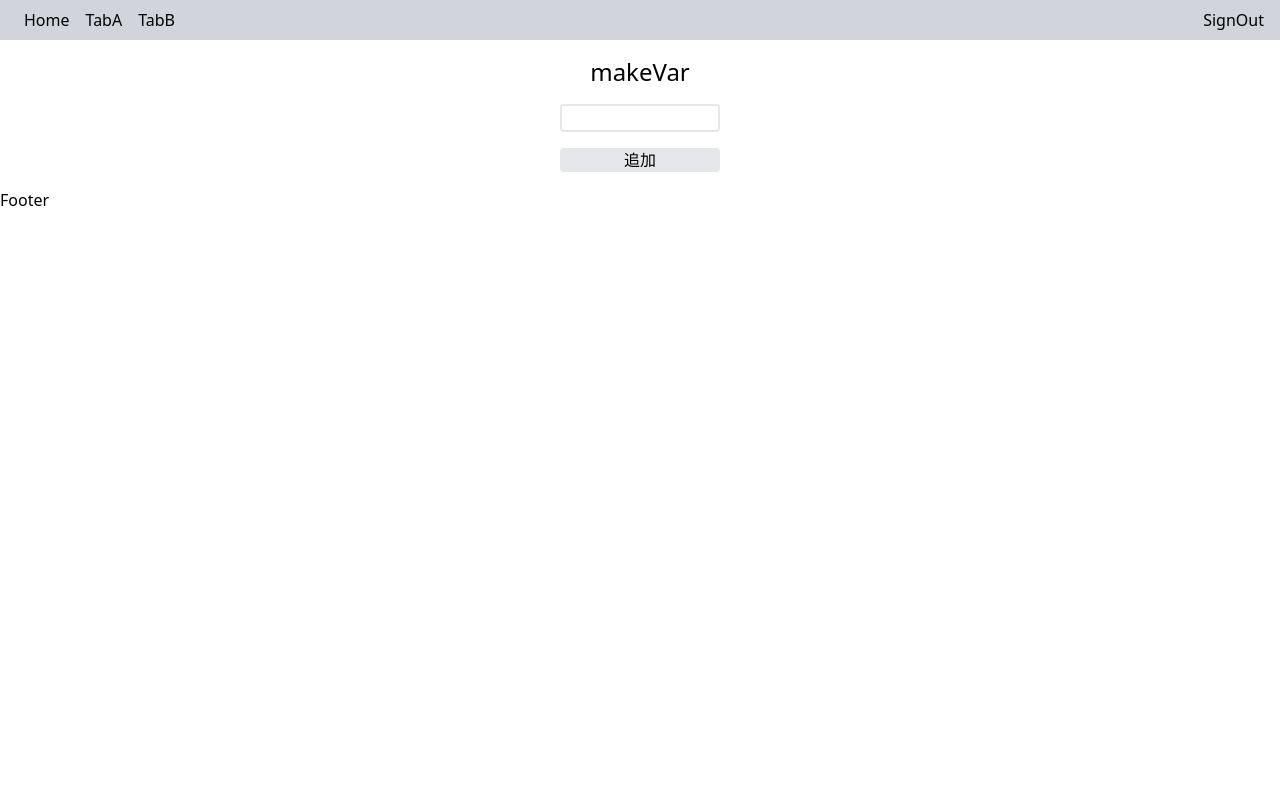
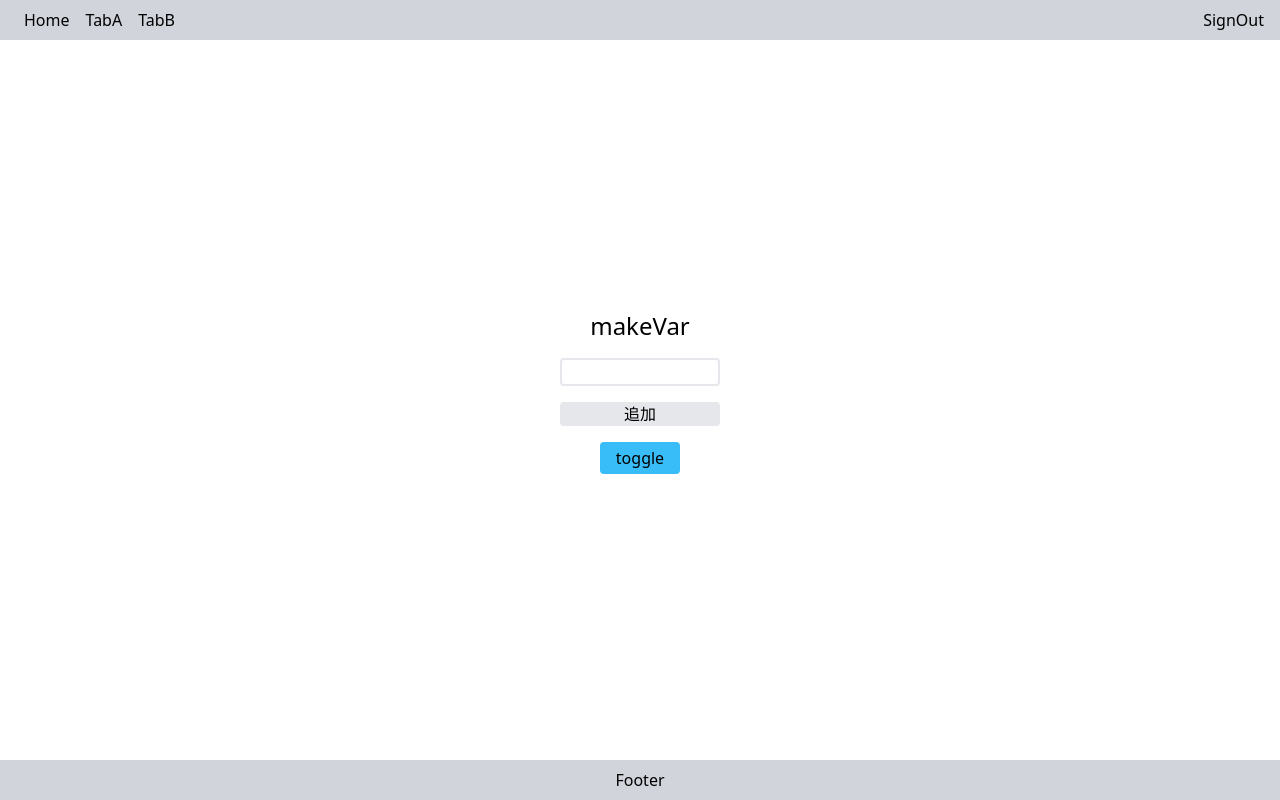
Before and after one commit to hironomiu/typescript-next-hasura, a Next.js app: page /tab-a in a window 1280 px wide. Built offline with nearby package versions, Linux system fonts and the light colour scheme.

Commit message:
commited

```diff
--- a/components/Footer.tsx
+++ b/components/Footer.tsx
@@ -1,7 +1,11 @@
 import React from 'react'
 
 const Footer = () => {
-  return <div>Footer</div>
+  return (
+    <footer className="w-full flex flex-row h-10 bg-gray-300 justify-center items-center">
+      <span>Footer</span>
+    </footer>
+  )
 }
 
 export default Footer
--- a/components/Layout.tsx
+++ b/components/Layout.tsx
@@ -10,12 +10,14 @@ interface Props {
 
 const Layout = ({ children, title }: Props) => {
   return (
-    <div className="flex flex-col">
+    <div className="flex flex-col min-h-screen">
       <Head>
         <title>{title}</title>
       </Head>
       <Header />
-      <main>{children}</main>
+      <main className="flex flex-1 flex-col justify-center items-center">
+        {children}
+      </main>
       <Footer />
     </div>
   )
--- a/components/TabA.tsx
+++ b/components/TabA.tsx
@@ -1,12 +1,17 @@
 import { ChangeEvent, FormEvent, useState } from 'react'
 import { useReactiveVar } from '@apollo/client'
-import { memoVar } from '../cache'
+import { memoVar, toggleVar } from '../cache'
 
 const TabA = () => {
   const [input, setInput] = useState<string>('')
   const memos = useReactiveVar(memoVar)
+  const toggle = useReactiveVar(toggleVar)
   const handleChange = (e: ChangeEvent<HTMLInputElement>) => {
     setInput((_prev) => (_prev = e.target.value))
+  }
+
+  const handleClickToggle = () => {
+    toggleVar(!toggle)
   }
   const handleClick = (e: FormEvent<HTMLButtonElement>) => {
     e.preventDefault()
@@ -32,6 +37,13 @@ const TabA = () => {
       >
         追加
       </button>
+      <button
+        className="w-20 h-8 bg-sky-400 rounded my-4"
+        onClick={handleClickToggle}
+      >
+        toggle
+      </button>
+      {toggle ? <div>toggle</div> : null}
     </div>
   )
 }
--- a/components/TabB.tsx
+++ b/components/TabB.tsx
@@ -16,7 +16,13 @@ const TabB = () => {
       {memos?.map((memo, index) => (
         <div key={index}>{memo.title}</div>
       ))}
-      <button onClick={handleClickToggle}>toggle</button>
+      <button
+        className="w-20 h-8 bg-purple-400 rounded my-4"
+        onClick={handleClickToggle}
+      >
+        toggle
+      </button>
+      {toggle ? <div>toggle</div> : null}
     </div>
   )
 }
```
